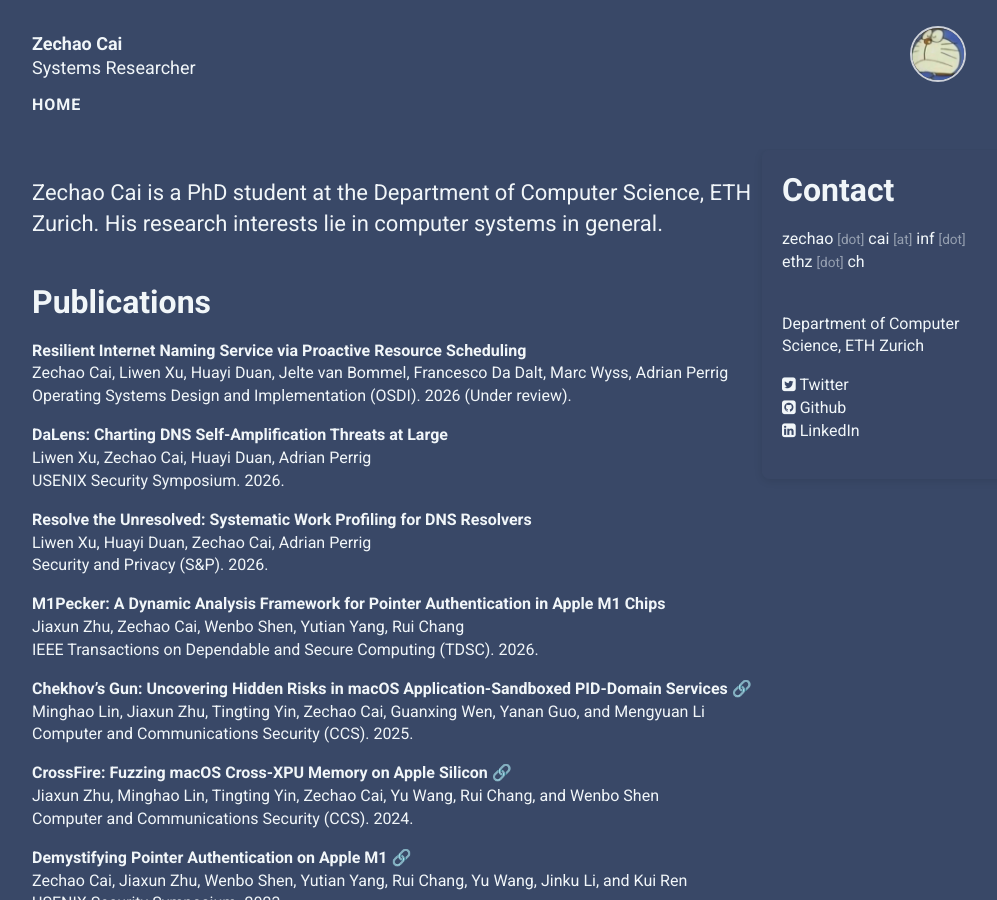
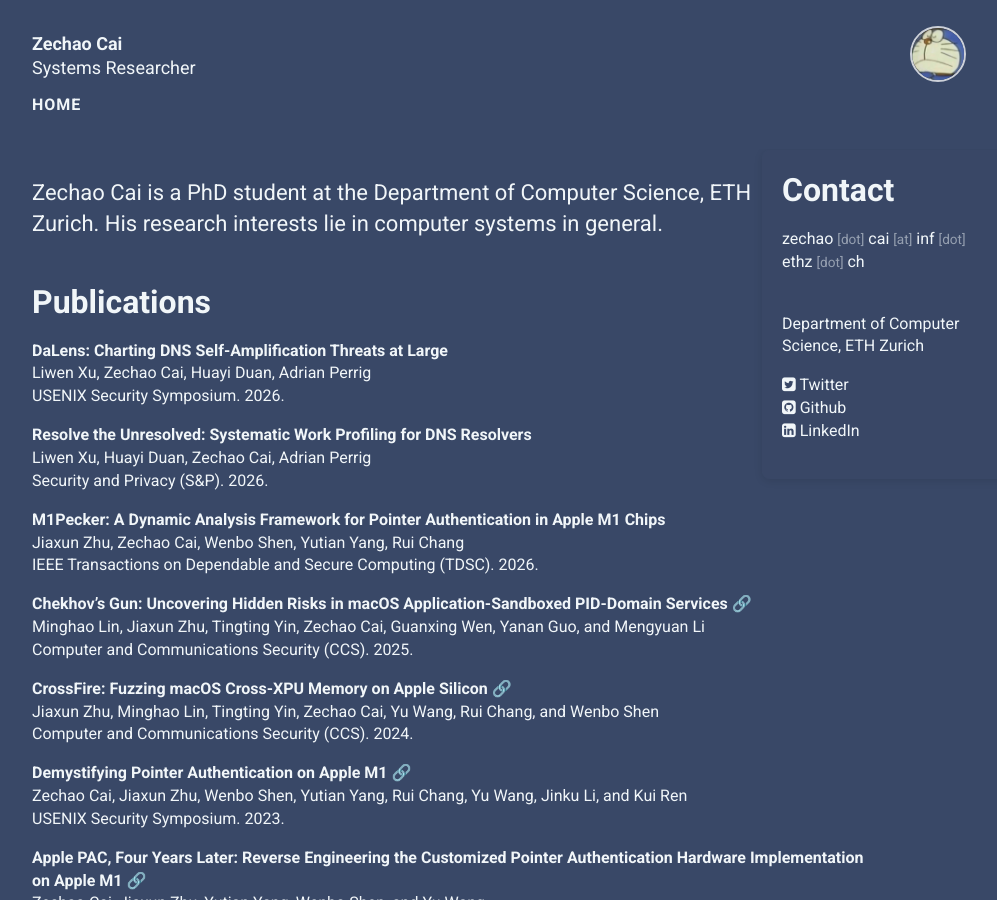
Before and after one commit to zech4o/zech4o.github.io, a Jekyll site: the page built from index.html, in a window 1280 px wide and 900 px high. Shown: the whole window, without its empty margins (38-1035 px from the left). Built offline with Jekyll 4.4.1, drawn with Linux system fonts in a browser that asks for light colours; nearby versions of some CDN libraries.

Commit message:
update 2026-01-05

```diff
--- a/_data/publications.yml
+++ b/_data/publications.yml
@@ -1,9 +1,3 @@
-- type: conference
-  title: "Resilient Internet Naming Service via Proactive Resource Scheduling"
-  authors: Zechao Cai, Liwen Xu, Huayi Duan, Jelte van Bommel, Francesco Da Dalt, Marc Wyss, Adrian Perrig
-  conference: Operating Systems Design and Implementation (OSDI). 2026 (Under review).
-  pdf: https://zechao.org
-  url: https://zechao.org
 - type: conference
   title: "DaLens: Charting DNS Self-Amplification Threats at Large"
   authors: Liwen Xu, Zechao Cai, Huayi Duan, Adrian Perrig
```
